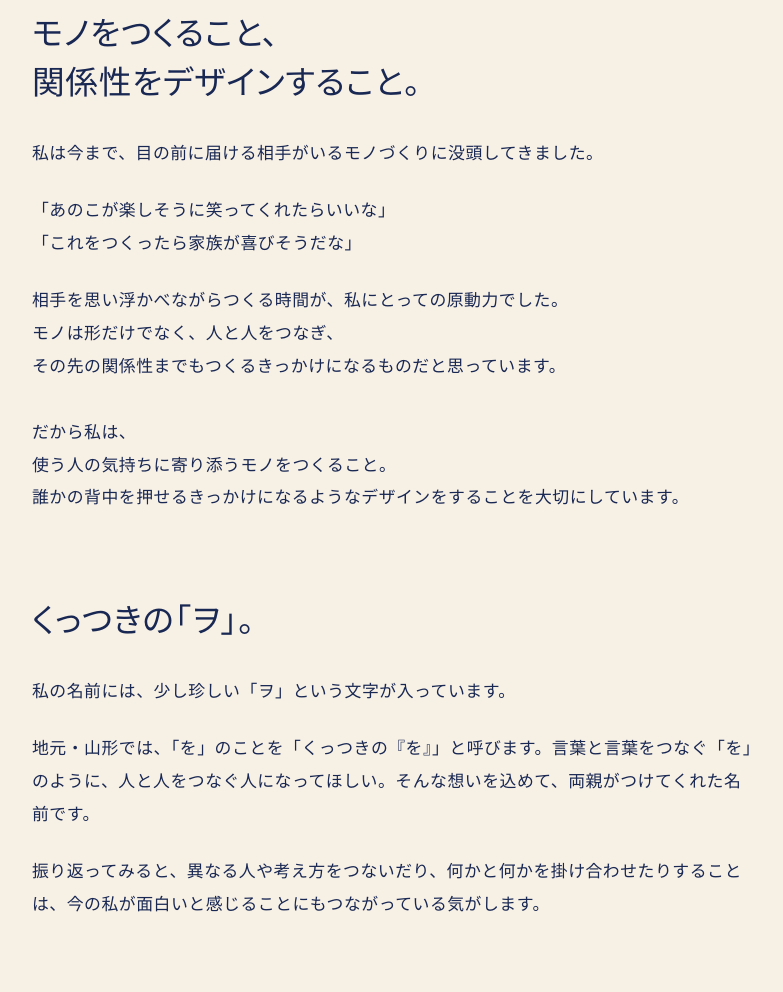
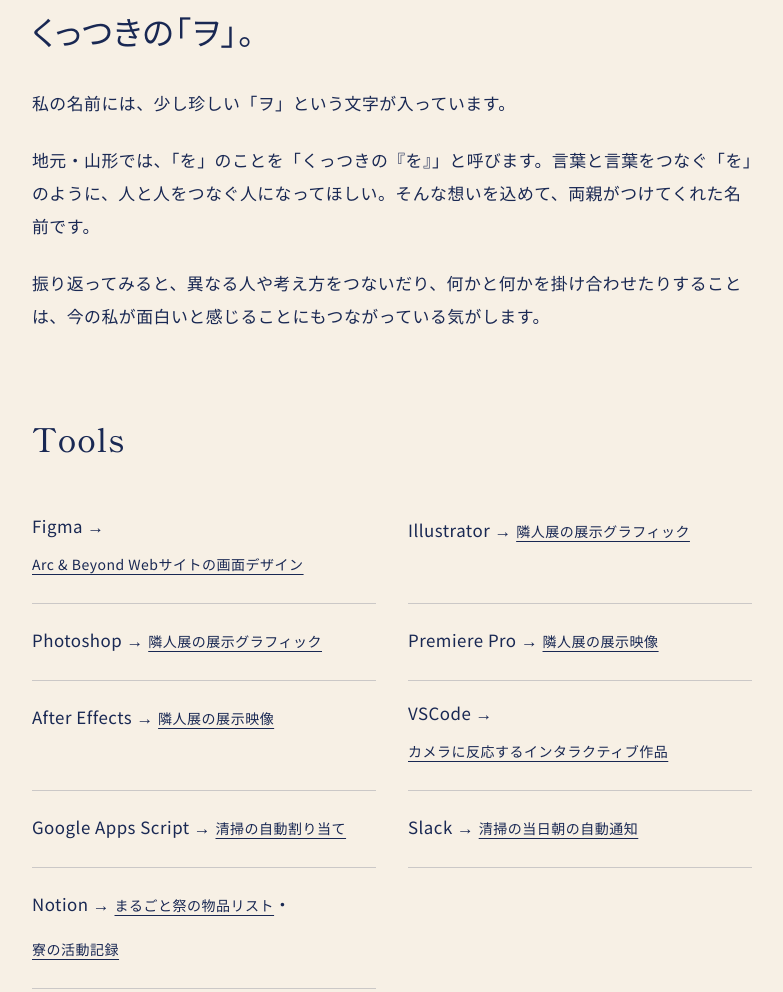
Before and after one commit to kmc2318/kmc2318_Portfolio, a plain HTML site: page about.html in a window 1280 px wide. Shown: the part 1580-2572 px from the top of the page, without its empty margins (248-1031 px from the left). Drawn offline with Linux system fonts and the light colour scheme.

Commit message:
Update portfolio (2026-11-26 10:28)

```diff
--- a/about.html
+++ b/about.html
@@ -113,25 +113,6 @@
 </section>
 <div class="about-content">
 <section>
-<h2>モノをつくること、<br>関係性をデザインすること。</h2>
-<p>
-          私は今まで、目の前に届ける相手がいるモノづくりに没頭してきました。
-        </p>
-<p>
-          「あのこが楽しそうに笑ってくれたらいいな」<br>
-          「これをつくったら家族が喜びそうだな」<br>
-</p>
-<p>
-          相手を思い浮かべながらつくる時間が、私にとっての原動力でした。<br>
-          モノは形だけでなく、人と人をつなぎ、<br>
-          その先の関係性までもつくるきっかけになるものだと思っています。<br>
-<br>
-          だから私は、<br>
-          使う人の気持ちに寄り添うモノをつくること。<br>
-          誰かの背中を押せるきっかけになるようなデザインをすることを大切にしています。
-        </p>
-</section>
-<section>
 <h2>くっつきの「ヲ」。</h2>
 <p>私の名前には、少し珍しい「ヲ」という文字が入っています。</p>
 <p>地元・山形では、「を」のことを「くっつきの『を』」と呼びます。言葉と言葉をつなぐ「を」のように、人と人をつなぐ人になってほしい。そんな想いを込めて、両親がつけてくれた名前です。</p>
```
